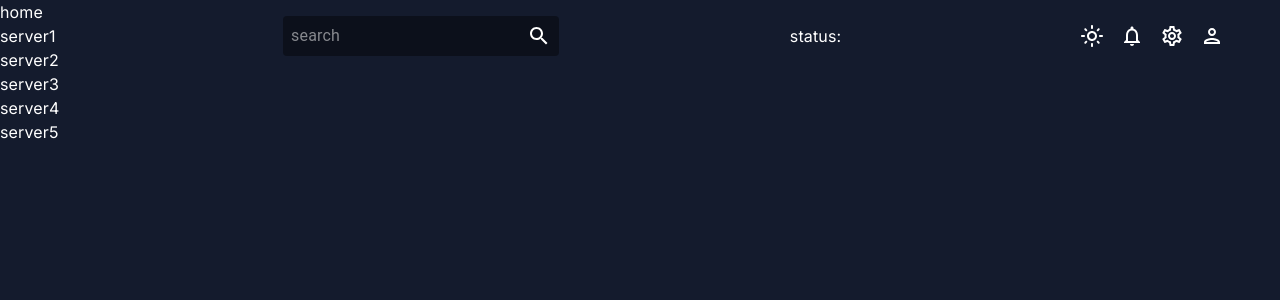
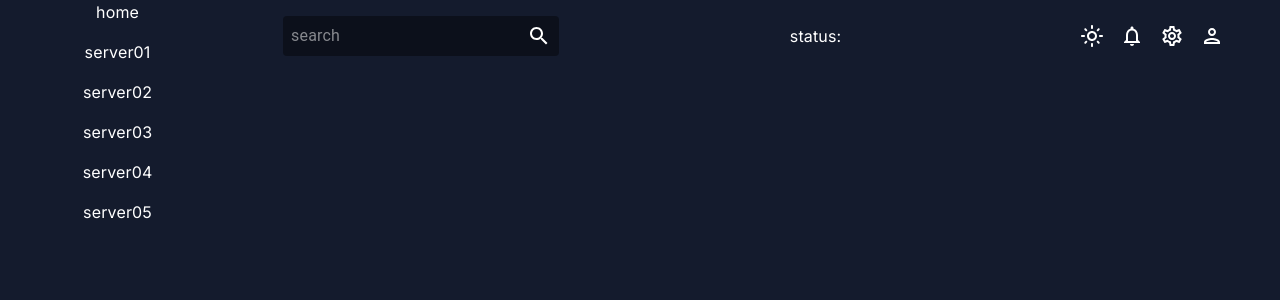
Before and after one commit to amagsid/lps-monitoring-dashboard, a Next.js app: page /server02 in a window 1280 px wide. Shown: the top 300 px of the page. Built offline with nearby package versions, Linux system fonts and the light colour scheme; no server answers; what ldrs would draw is missing.

Commit message:
added line and calendarchart and customized them - worked on logic of seperating incoming cpu and memory data into the right structure for the line chart

```diff
--- a/app/components/Overview.tsx
+++ b/app/components/Overview.tsx
@@ -9,23 +9,16 @@ interface Props {
   server5: {};
 }
 
-const Overview = ({
-  //   allServers,
-  server1,
-  server2,
-  server3,
-  server4,
-  server5,
-}: Props) => {
+const Overview = ({ server1, server2, server3, server4, server5 }: Props) => {
   let allServers = [];
   allServers.push(server1, server2, server3, server4, server5);
 
-  //   console.log(allServers, 'allServers');
-
   return (
     <div className='flex flex-col gap-4 items-center justify-center w-full'>
-      {allServers.map(({ machine, cpu, memory }) => {
-        return <StatCard machine={machine} cpu={cpu} memory={memory} />;
+      {allServers.map(({ machine, cpu, memory }, i) => {
+        return (
+          <StatCard machine={machine} cpu={cpu} memory={memory} key={i + 1} />
+        );
       })}
     </div>
   );
--- a/app/components/SideNavBar.tsx
+++ b/app/components/SideNavBar.tsx
@@ -1,27 +1,37 @@
-import React from 'react';
+import React, { useState } from 'react';
 import Link from 'next/link';
 
 const SideNavBar = () => {
+  const [selectedServer, setSelectedServer] = useState(null);
+  const handleClick = (id: any) => {
+    setSelectedServer(id);
+  };
+
+  const Links = [
+    { to: '/', page: 'home', id: 1 },
+    { to: '/server01', page: 'server01', id: 2 },
+    { to: '/server02', page: 'server02', id: 3 },
+    { to: '/server03', page: 'server03', id: 4 },
+    { to: '/server04', page: 'server04', id: 5 },
+    { to: '/server05', page: 'server05', id: 6 },
+  ];
+
   return (
-    <div>
-      <Link href='/'>
-        <div>home</div>
-      </Link>
-      <Link href='/server01'>
-        <div>server1</div>{' '}
-      </Link>
-      <Link href='/server02'>
-        <div>server2</div>
-      </Link>
-      <Link href='/server03'>
-        <div>server3</div>
-      </Link>
-      <Link href='/server04'>
-        <div>server4</div>
-      </Link>
-      <Link href='/server05'>
-        <div>server5</div>
-      </Link>
+    <div className='flex flex-col items-center justify-center gap-4'>
+      {Links.map(({ to, page, id }) => {
+        return (
+          <Link key={id} href={to}>
+            <div
+              onClick={() => handleClick(id)}
+              style={{
+                borderColor: selectedServer == id ? 'red' : 'transparent',
+              }}
+            >
+              {page}
+            </div>
+          </Link>
+        );
+      })}
     </div>
   );
 };
--- a/app/components/charts/LineChart.tsx
+++ b/app/components/charts/LineChart.tsx
@@ -1,17 +1,17 @@
-import React from 'react';
+import React, { useEffect } from 'react';
 import { ResponsiveLine } from '@nivo/line';
 
 interface Props {
   serverData: any;
 }
 
-const incomingdata = {
+const incomingDataFromAPI = {
   cpu: [
     { id: 1, usage: 12.5 },
     { id: 2, usage: 12.5 },
     { id: 3, usage: 12.5 },
   ],
-  machine: 'name',
+  machine: 'machinName',
   memory: {
     total: 10,
     free: 12,
@@ -22,6 +22,46 @@ const incomingdata = {
 
 const LineChart = ({ serverData }: Props) => {
   console.log(serverData, 'serverData');
+
+  const dataIWant = [
+    {
+      id: 'cpu',
+      color: 'hsl(177, 70%, 50%)',
+      data: [
+        {
+          x: 'iteration number representing time',
+          y: 'cpu usuage',
+        },
+        {
+          x: 'iteration number representing time',
+          y: 'cpu usuage',
+        },
+        {
+          x: 'iteration number representing time',
+          y: 'cpu usuage',
+        },
+      ],
+    },
+    {
+      id: 'memory',
+      color: 'hsl(177, 70%, 50%)',
+      data: [
+        {
+          x: 'iteration number representing time',
+          y: 'memory usuage',
+        },
+        {
+          x: 'iteration number representing time',
+          y: 'memory usuage',
+        },
+        {
+          x: 'iteration number representing time',
+          y: 'memory usuage',
+        },
+      ],
+    },
+  ];
+
   const data = [
     {
       id: 'france',
@@ -133,13 +173,69 @@ const LineChart = ({ serverData }: Props) => {
       ],
     },
   ];
+
+  // Option A
+  // interface cleanedUpData {
+  //   id: string;
+  //   color: string;
+  //   data: { x: any; y: any };
+  // }
+
+  // interface cleanedUpData extends Array<cleanedUpData> {}
+
+  let cleanedUpData = [
+    {
+      id: 'cpu',
+      color: 'hsl(177, 70%, 50%)',
+      data: [{ x: 1, y: 20 }],
+    },
+    // {
+    //   id: 'memory',
+    //   color: 'hsl(177, 70%, 50%)',
+    //   data: Array<any>,
+    // },
+  ];
+
+  // Function to process incoming data and append it to dataIWant
+  const processIncomingData = (incomingDataFromAPI: any, iteration: number) => {
+    // Process CPU usage data
+    if (incomingDataFromAPI) {
+      incomingDataFromAPI?.cpu?.forEach((cpu: any) => {
+        // let iteration = 0;
+        iteration++;
+        cleanedUpData[0].data.push({
+          x: iteration,
+          y: cpu.usage,
+        });
+      });
+    }
+
+    // Process Memory usage data
+    // const totalMemory = incomingDataFromAPI.memory.total;
+    //   const usedMemory = incomingDataFromAPI?.memory?.used;
+    //   dataIWant[1].data.push({
+    //     x: iteration,
+    //     y: usedMemory,
+    //   });
+    // };
+
+    // console.log(first);
+  };
+
+  processIncomingData(serverData, 1);
+  console.log(cleanedUpData, 'cleanedUpData');
+
+  // useEffect(() => {
+  //   console.log('hey');
+
+  // }, [serverData]);
+
   return (
     <>
       <ResponsiveLine
         data={data}
-        margin={{ top: 50, right: 110, bottom: 50, left: 60 }}
+        margin={{ top: 10, right: 35, bottom: 20, left: 40 }}
         xScale={{ type: 'point' }}
-        xFormat=' >-'
         yScale={{
           type: 'linear',
           min: 'auto',
@@ -149,17 +245,27 @@ const LineChart = ({ serverData }: Props) => {
         }}
         yFormat=' >-.2f'
         axisTop={null}
-        axisRight={null}
+        axisRight={{
+          orient: 'right',
+          tickSize: 4,
+          tickPadding: 3,
+          tickRotation: -1,
+          legend: '',
+          legendOffset: -26,
+          truncateTickAt: 0,
+        }}
         axisBottom={null}
         axisLeft={{
-          tickSize: 8,
-          tickPadding: 9,
-          tickRotation: -32,
-          legend: 'count',
+          tickSize: 4,
+          tickPadding: 7,
+          tickRotation: 0,
+          legend: '',
           legendOffset: -50,
           legendPosition: 'middle',
-          truncateTickAt: 13,
+          truncateTickAt: 0,
         }}
+        enableGridX={false}
+        colors={{ scheme: 'nivo' }}
         pointSize={10}
         pointColor={{ theme: 'background' }}
         pointBorderWidth={2}
@@ -170,17 +276,17 @@ const LineChart = ({ serverData }: Props) => {
         useMesh={true}
         legends={[
           {
-            anchor: 'bottom-right',
-            direction: 'column',
+            anchor: 'bottom',
+            direction: 'row',
             justify: false,
-            translateX: 100,
-            translateY: 0,
+            translateX: 0,
+            translateY: 16,
             itemsSpacing: 0,
             itemDirection: 'left-to-right',
-            itemWidth: 80,
+            itemWidth: 70,
             itemHeight: 20,
             itemOpacity: 0.75,
-            symbolSize: 12,
+            symbolSize: 11,
             symbolShape: 'circle',
             symbolBorderColor: 'rgba(0, 0, 0, .5)',
             effects: [
--- a/app/components/charts/StreamChart.tsx
+++ b/app/components/charts/StreamChart.tsx
@@ -44,10 +44,7 @@ interface Props {
 
 const StreamChart = ({ serverData }: Props) => {
   const cpuData = serverData?.cpu;
-
-  // let accumulatedCpuData = [];
   const [accumulatedCpuData, setAccumulatedCpuData] = useState([Array<{}>]);
-
   const mappedCpuData = cpuData?.map((item) => {
     return { cpu: item.usage };
   });
@@ -56,8 +53,6 @@ const StreamChart = ({ serverData }: Props) => {
     if (mappedCpuData) {
       setAccumulatedCpuData((prev) => [...prev, ...mappedCpuData]);
     }
-    console.log(accumulatedCpuData.length);
-
     // console.log(accumulatedCpuData.slice(1), 'accumulatedCpuData');
     // console.log(mappedCpuData, 'mapped');
   }, [cpuData]);
@@ -65,6 +60,17 @@ const StreamChart = ({ serverData }: Props) => {
   if (accumulatedCpuData.length > 90) {
     accumulatedCpuData.splice(0, 10);
   }
+  const theme = {
+    tooltip: {
+      container: {
+        color: '#ffffff', // Set the tooltip text color here
+        background: '#333333', // Optionally, you can also set the background color
+        fontSize: '14px', // Optionally, set the font size
+        borderRadius: '4px', // Optionally, set the border radius
+        boxShadow: '0 3px 9px rgba(0, 0, 0, 0.5)', // Optionally, set the box shadow
+      },
+    },
+  };
 
   return (
     <>
@@ -72,16 +78,17 @@ const StreamChart = ({ serverData }: Props) => {
         <ResponsiveStream
           data={accumulatedCpuData.slice(1)}
           keys={['cpu']}
-          margin={{ top: 50, right: 110, bottom: 50, left: 60 }}
+          margin={{ top: 5, right: 0, bottom: 4, left: 25 }}
           axisTop={null}
           axisRight={null}
           axisBottom={null}
+          theme={theme} // Apply the custom theme here
           axisLeft={{
             orient: 'left',
             tickSize: 5,
             tickPadding: 5,
             tickRotation: 0,
-            legend: '',
+            legend: 'Usage',
             legendOffset: -40,
             truncateTickAt: 0,
           }}
@@ -138,7 +145,7 @@ const StreamChart = ({ serverData }: Props) => {
               translateX: 100,
               itemWidth: 80,
               itemHeight: 20,
-              itemTextColor: '#999999',
+              // itemTextColor: '#999999',
               symbolSize: 12,
               symbolShape: 'circle',
               effects: [
--- a/app/server01/page.tsx
+++ b/app/server01/page.tsx
@@ -16,7 +16,7 @@ const page = () => {
     metricMessages[0]
   );
 
-  // console.log(server1, 'server1');
+  console.log(serverData, 'serverData');
 
   return (
     <ColorModeContext.Provider value={colorMode}>
--- a/app/server02/page.tsx
+++ b/app/server02/page.tsx
@@ -9,6 +9,10 @@ import DetailedStats from '../components/detailedStats';
 
 const page = () => {
   const [theme, colorMode] = useMode();
+  const { serverData } = useWebSocket(
+    'wss://lps-monitoring.up.railway.app/realtime',
+    metricMessages[1]
+  );
 
   return (
     <ColorModeContext.Provider value={colorMode}>
@@ -16,7 +20,7 @@ const page = () => {
         <CssBaseline />
         <DashboardLayout>
           {' '}
-          <DetailedStats serverNumber={'2'} />
+          <DetailedStats serverData={serverData} serverNumber={'1'} />
         </DashboardLayout>
       </ThemeProvider>
     </ColorModeContext.Provider>
--- a/package.json
+++ b/package.json
@@ -15,6 +15,7 @@
     "@mui/material": "^5.15.18",
     "@mui/x-data-grid": "^7.4.0",
     "@nivo/bar": "^0.87.0",
+    "@nivo/calendar": "^0.87.0",
     "@nivo/core": "^0.87.0",
     "@nivo/geo": "^0.87.0",
     "@nivo/line": "^0.87.0",
```
Also changed, not shown: app/components/charts/CalendarChart.tsx (added, +157 -0 lines), app/components/detailedStats.tsx (+29 -11 lines), 1 other file (tests, documents, lock files or other folders).
